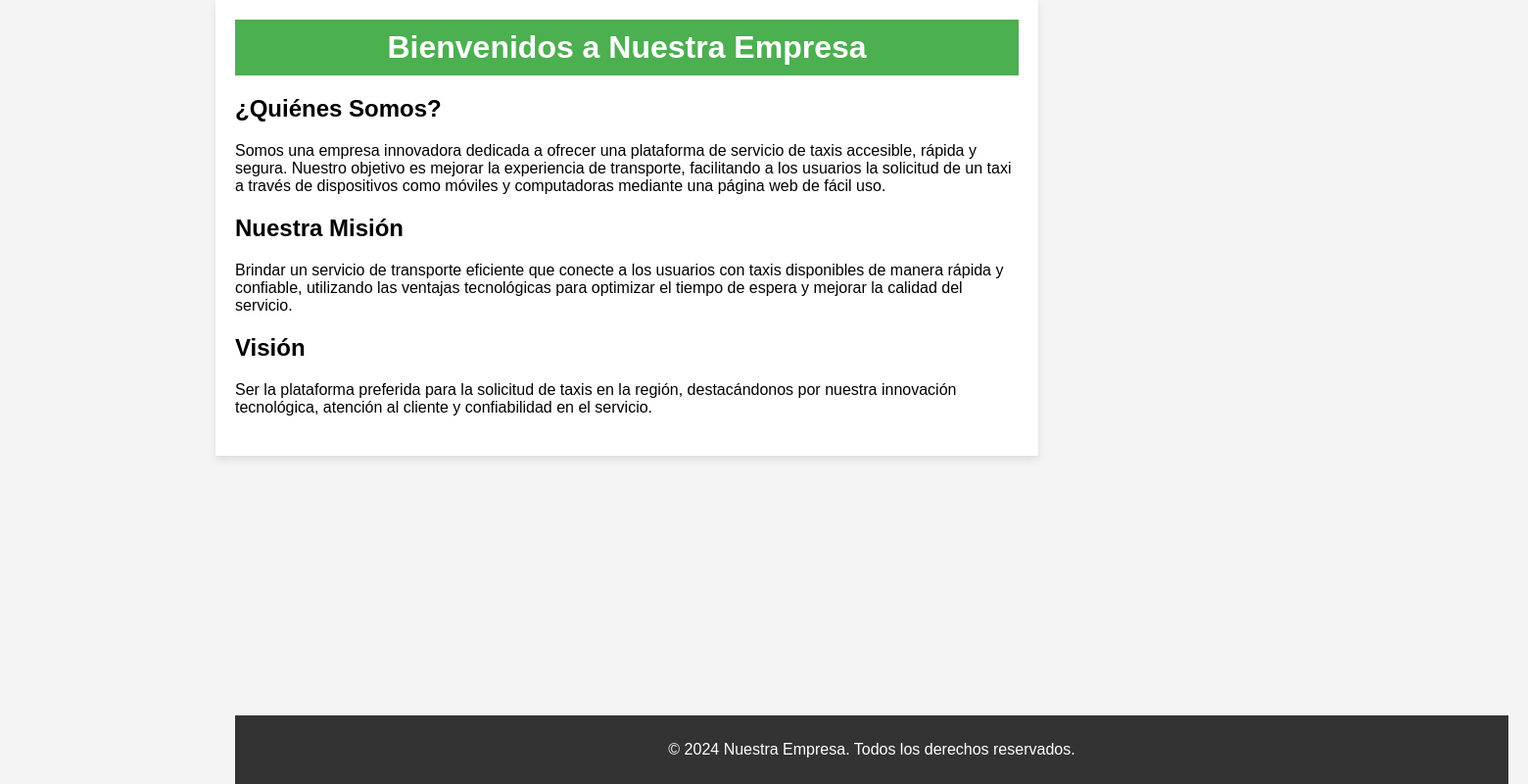
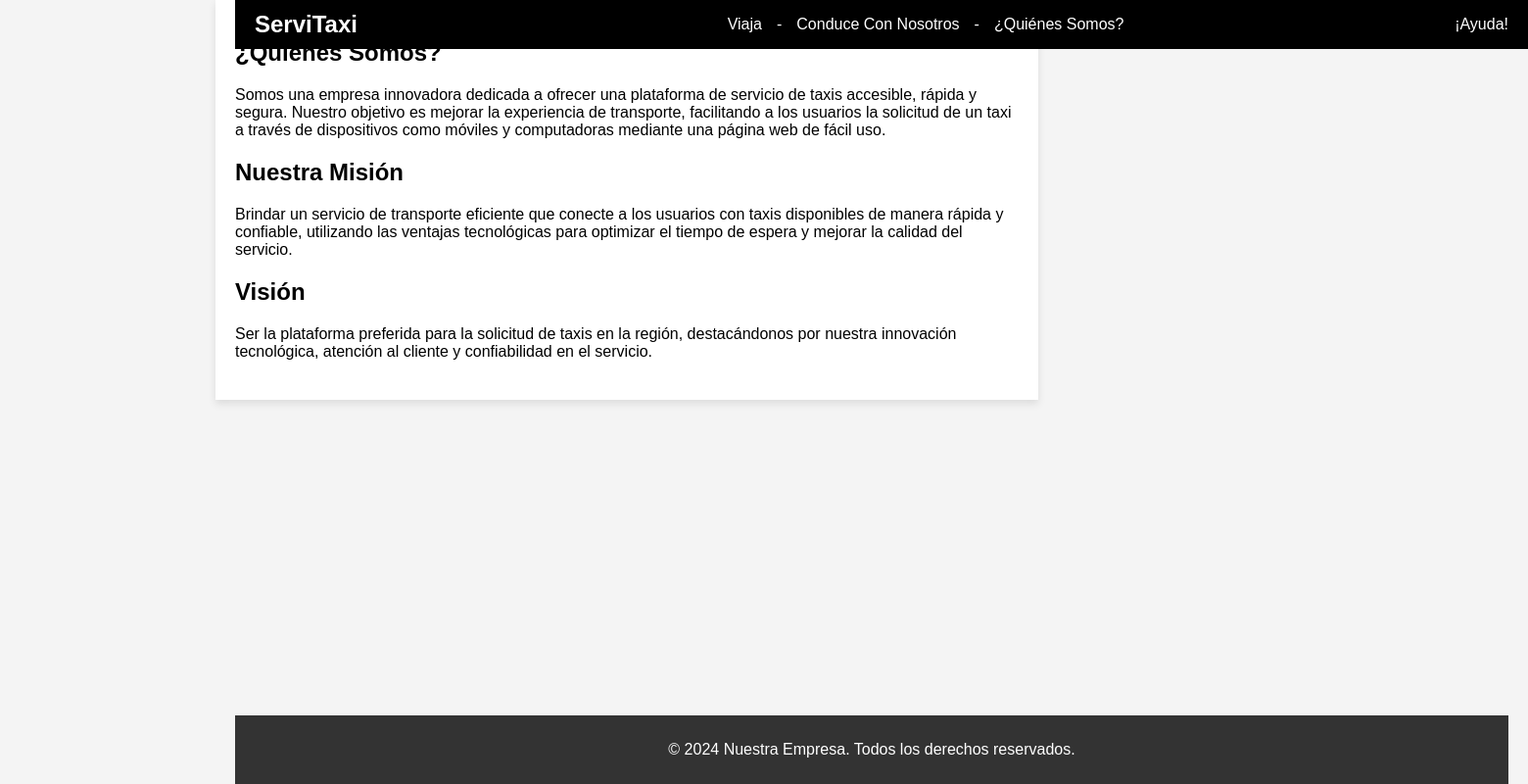
Before and after one commit to Fernandocruztovar332/equipojcf, a plain HTML site: page jesús rodríguez/nosotros.html in a window 1280 px wide. Shown: the whole page at 98% size, 1560 px wide, since content can reach past the window. Drawn offline with Linux system fonts and the light colour scheme.

Commit message:
Agregue la cabezera de la interfaz

```diff
--- a/jesús rodríguez/nosotros.html
+++ b/jesús rodríguez/nosotros.html
@@ -19,7 +19,7 @@
             box-shadow: 0 4px 8px rgba(0,0,0,0.1);
         }
         header {
-            background-color: #4CAF50;
+            background-color: #dcf740;
             color: white;
             text-align: center;
             padding: 10px 0;
@@ -39,13 +39,54 @@
             bottom: 0;
             width: 100%;
         }
+        header {
+            position: absolute;
+            top: 0;
+            width: 100%;
+            background-color: #000000;
+            padding: 10px 0;
+            display: flex;
+            justify-content: space-between;
+            align-items: center;
+            padding: 0 20px;
+        }
+        .logo {
+            color: white;
+            font-size: 1.5em;
+            font-weight: bold;
+        }
+        nav ul {
+            list-style: none;
+            display: flex;
+            gap: 15px;
+        }
+        nav ul li {
+            display: inline;
+        }
+        nav ul li a {
+            color: white;
+            text-decoration: none;
+            font-size: 1em;
+        }
     </style>
 </head>
 <body>
 
     <div class="container">
         <header>
-            <h1>Bienvenidos a Nuestra Empresa</h1>
+                <div class="logo">ServiTaxi</div>
+            <nav>
+                <ul>
+                    <li><a href="#">Viaja</a></li>
+                    <li><a href="#">-</a></li>
+                    <li><a href="#">Conduce Con Nosotros</a></li>
+                    <li><a href="#">-</a></li>
+                    <li><a href="#">¿Quiénes Somos?</a></li>
+                </ul>
+            </nav>
+        <div class="user-section">
+            <span>¡Ayuda!</span>
+        </div>
         </header>
 
         <section>
```
